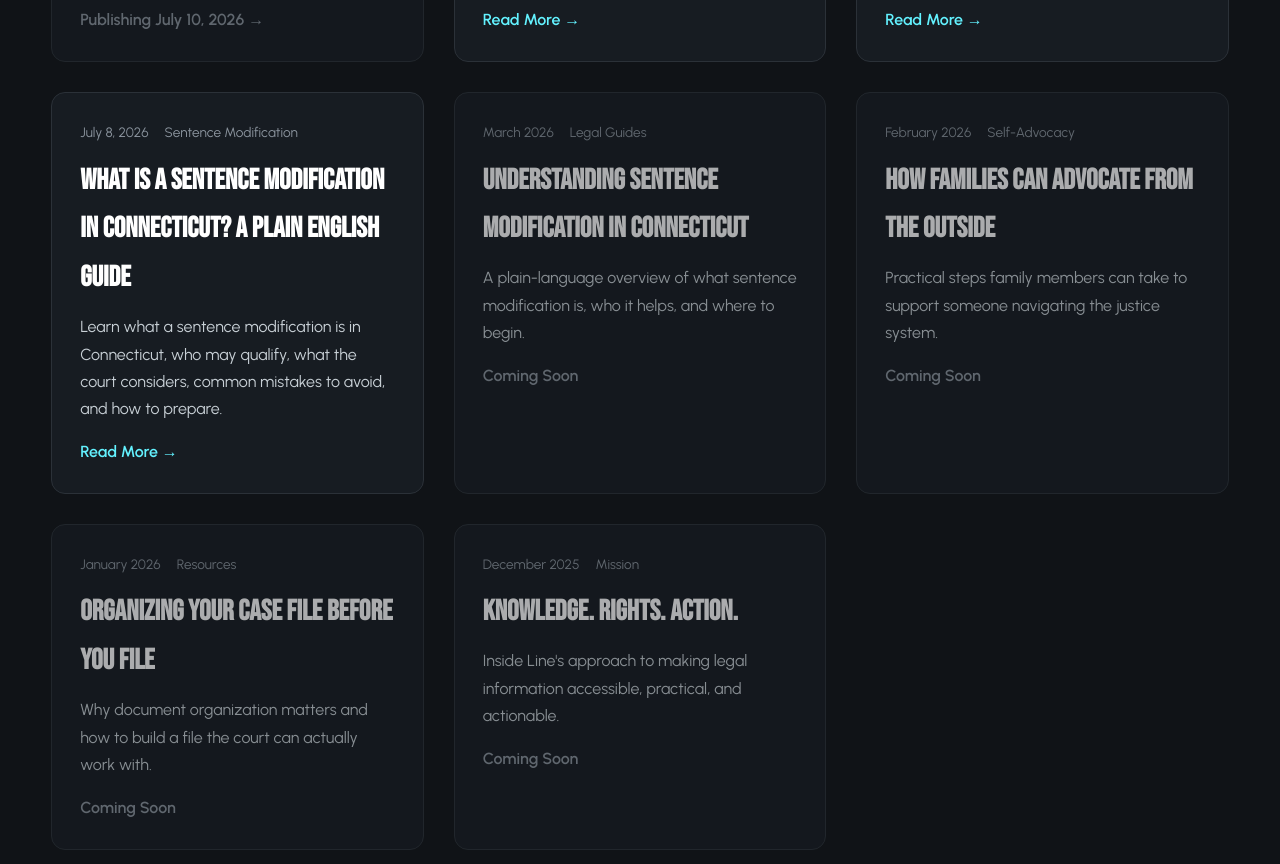
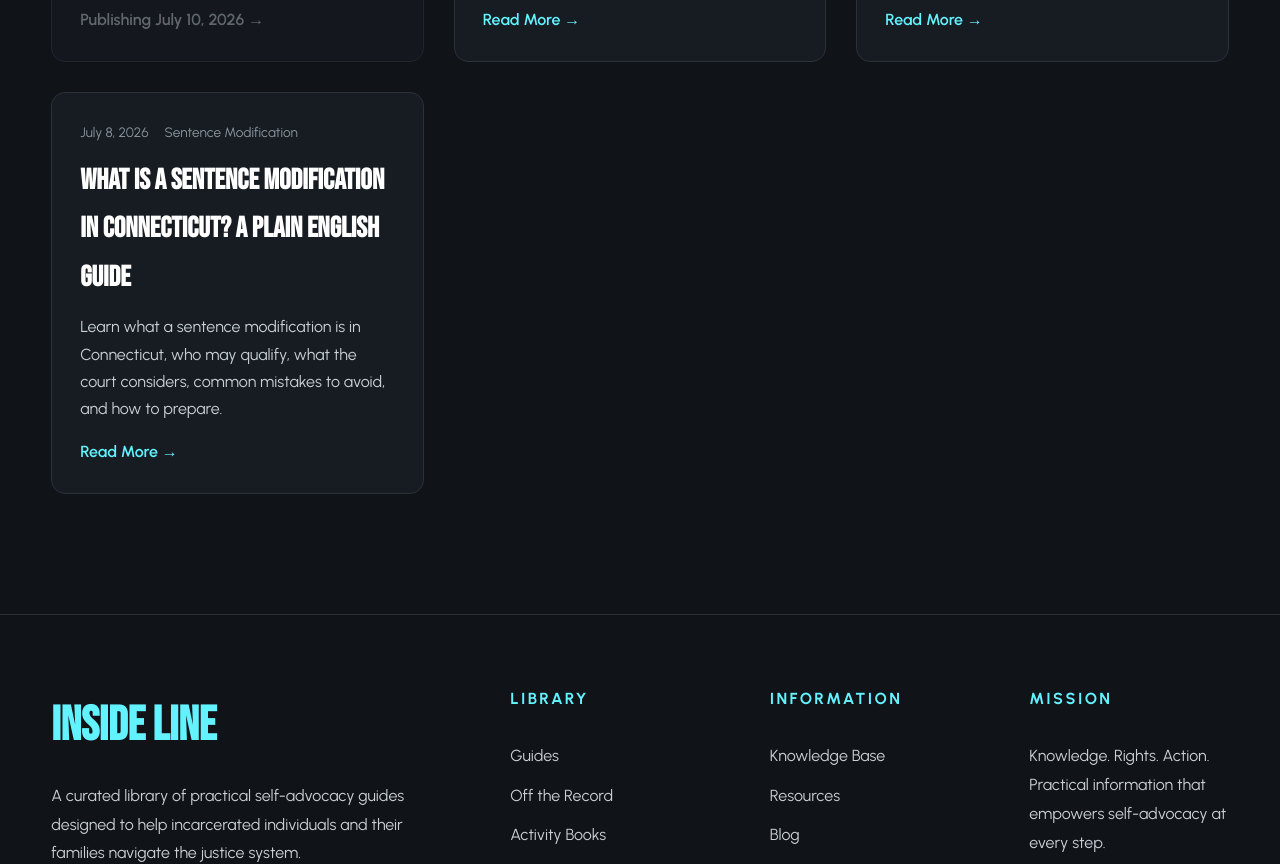
Before and after one commit to madrazall/theinsideline, a React (Vite) app: page /blog in a window 1280 px wide. Shown: the part 1020-1884 px from the top of the page. Built offline with nearby package versions, Linux system fonts and the light colour scheme.

Commit message:
fix blog posts

```diff
--- a/src/data/blog.js
+++ b/src/data/blog.js
@@ -1245,42 +1245,6 @@ export const articles = [
       },
     ],
   },
-  {
-    slug: "understanding-sentence-modification",
-    title: "Understanding Sentence Modification in Connecticut",
-    excerpt:
-      "A plain-language overview of what sentence modification is, who it helps, and where to begin.",
-    date: "March 2026",
-    category: "Legal Guides",
-    published: false,
-  },
-  {
-    slug: "family-advocacy-basics",
-    title: "How Families Can Advocate from the Outside",
-    excerpt:
-      "Practical steps family members can take to support someone navigating the justice system.",
-    date: "February 2026",
-    category: "Self-Advocacy",
-    published: false,
-  },
-  {
-    slug: "organizing-your-case-file",
-    title: "Organizing Your Case File Before You File",
-    excerpt:
-      "Why document organization matters and how to build a file the court can actually work with.",
-    date: "January 2026",
-    category: "Resources",
-    published: false,
-  },
-  {
-    slug: "know-your-rights",
-    title: "Knowledge. Rights. Action.",
-    excerpt:
-      "Inside Line's approach to making legal information accessible, practical, and actionable.",
-    date: "December 2025",
-    category: "Mission",
-    published: false,
-  },
 ];
 
 function getTodayEastern() {
@@ -1303,6 +1267,10 @@ export function isArticleScheduled(article) {
   return getTodayEastern() < article.publishAt;
 }
 
+export function getBlogListArticles() {
+  return articles.filter((article) => article.blocks?.length);
+}
+
 export function getArticle(slug) {
   return articles.find((article) => article.slug === slug);
 }
--- a/src/pages/Blog.jsx
+++ b/src/pages/Blog.jsx
@@ -1,6 +1,6 @@
 import { Link } from "react-router-dom";
 import {
-  articles,
+  getBlogListArticles,
   isArticleLive,
   isArticleScheduled,
 } from "../data/blog";
@@ -65,7 +65,7 @@ export default function Blog() {
       </div>
 
       <div className="blog-grid">
-        {articles.map((article) => (
+        {getBlogListArticles().map((article) => (
           <BlogCard key={article.slug} article={article} />
         ))}
       </div>
```
